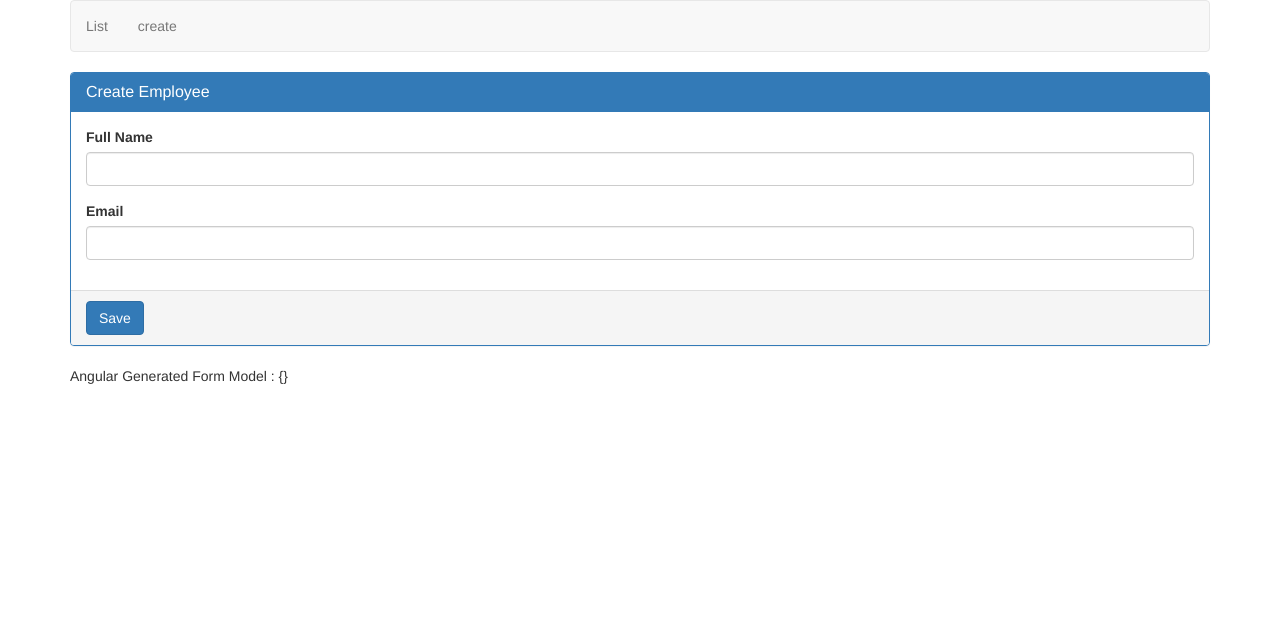
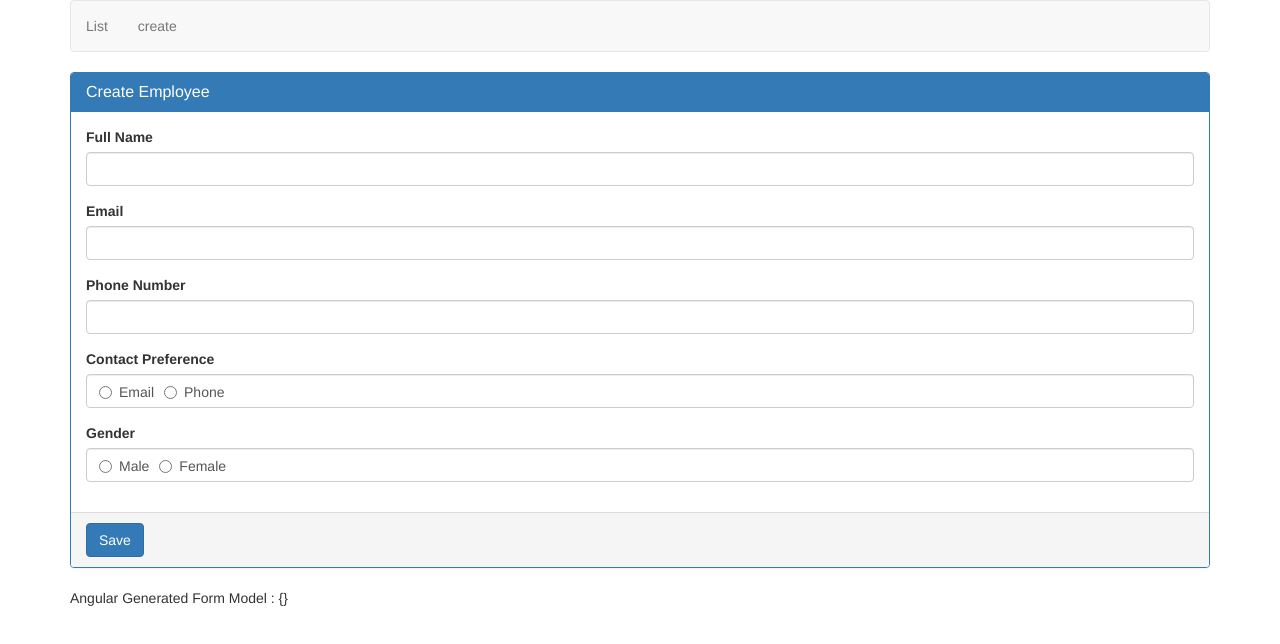
Before and after one commit to gitSEND/angular-crud-2019, an Angular app: page /create in a window 1280 px wide. Shown: the top 644 px of the page. Built offline with nearby package versions, Linux system fonts and the light colour scheme.

Commit message:
bootstrap radio button in angular

```diff
--- a/src/app/employees/create-employee.component.html
+++ b/src/app/employees/create-employee.component.html
@@ -15,11 +15,45 @@
                 <input id="email" type="text" class="form-control" name="email" [(ngModel)]="email">
             </div>
 
+            <div class="form-group">
+                <label for="phoneNumber">Phone Number</label>
+                <input id="phoneNumber" type="text" class="form-control" name="phoneNumber" [(ngModel)]="phoneNumber">
+            </div>
+
+            <div class="form-group">
+                <label>Contact Preference</label>
+                <div class="form-control">
+                    <label class="radio-inline">
+                        <input type="radio" name="contactPreference" value="email" [(ngModel)]="contactPreference">
+                        Email
+                    </label>
+                    <label class="radio-inline">
+                        <input type="radio" name="contactPreference" value="phone" [(ngModel)]="contactPreference">
+                        Phone
+                    </label>
+                </div>
+            </div>
+
+            <div class="form-group">
+                <label>Gender</label>
+                <div class="form-control">
+                    <label class="radio-inline">
+                        <input type="radio" name="gender" value="male" [(ngModel)]="gender">
+                        Male
+                    </label>
+                    <label class="radio-inline">
+                        <input type="radio" name="gender" value="female" [(ngModel)]="gender">
+                        Female
+                    </label>
+                </div>
+            </div>
         </div>
+
         <div class="panel-footer">
             <button class="btn btn-primary" type="submit">Save</button>
         </div>
     </div>
 </form>
 
+
 Angular Generated Form Model : {{employeeForm.value | json}}
```
